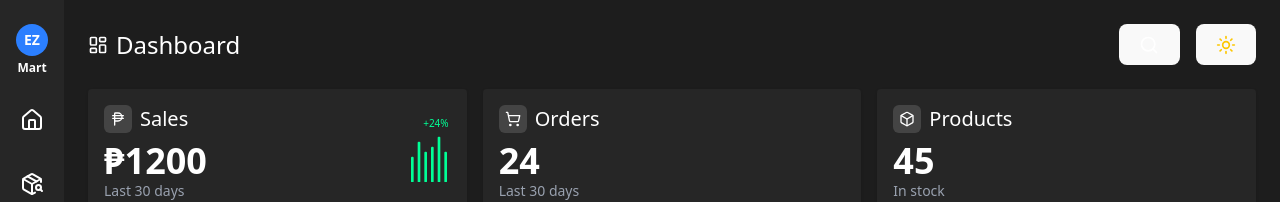
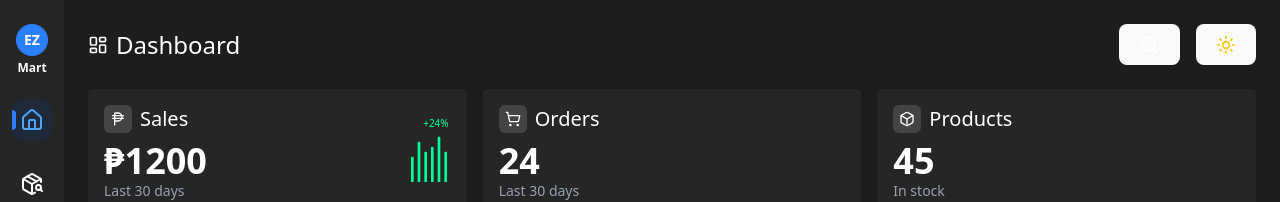
Before and after one commit to LeoDiD/ADMIN-MERN, a React app in the folder frontend/: page / in a window 1280 px wide. Shown: the top 202 px of the page. Built offline with nearby package versions, Linux system fonts and the light colour scheme; the HTML template or start-up script is replaced by a standard one.

Commit message:
add a active state highlighting effect in sidebar

```diff
--- a/frontend/src/components/DashboardSidebar.jsx
+++ b/frontend/src/components/DashboardSidebar.jsx
@@ -1,4 +1,5 @@
 import React from "react";
+import { useLocation } from "react-router-dom";
 import {
   Home,
   PackageSearch,
@@ -11,7 +12,7 @@ import {
 
 const navItems = [
   { icon: <Home />, label: "Home", path: "/" },
-  { icon: <PackageSearch />, label: "Products", path: "/Products" },
+  { icon: <PackageSearch />, label: "Products", path: "/products" },
   { icon: <ShoppingCart />, label: "Orders", path: "/orders" },
   { icon: <Users />, label: "Customer", path: "/customers" },
   { icon: <Pencil />, label: "Edit product", path: "/edit-product" },
@@ -27,6 +28,10 @@ const EZLogo = () => (
 );
 
 const Sidebar = () => {
+  // Get current location from React Router
+  const location = useLocation();
+  const currentPath = location.pathname;
+
   return (
     <aside style={{ backgroundColor: "#262626" }} className="w-16 h-full flex flex-col items-center py-6 shadow-md">
       {/* Logo with company name - Circle Profile Style */}
@@ -37,18 +42,43 @@ const Sidebar = () => {
         <span className="text-xs font-semibold text-white">Mart</span>
       </div>
 
-      {/* Nav */}
+      {/* Nav with Active State Highlighting */}
       <nav className="flex flex-col items-center space-y-6">
-        {navItems.map((item, index) => (
+        {navItems.map((item, index) => {
+          // Check if this item is active (current page)
+          // For home path, check for exact match
+          const isActive =
+            (item.path === "/" && currentPath === "/") ||
+            (item.path !== "/" && currentPath.startsWith(item.path));
+
+          return (
             <a
               key={index}
               href={item.path}
-            className="p-2 rounded-lg text-white hover:text-white hover:bg-gray-700 transition-all duration-300 ease-in-out"
+              className={`p-2 rounded-lg relative transition-all duration-300 ease-in-out
+                ${isActive
+                  ? "text-blue-400 bg-gray-800"
+                  : "text-white hover:text-white hover:bg-gray-700"
+                }`}
               title={item.label}
             >
-            {React.cloneElement(item.icon, { className: "w-6 h-6 text-white" })}
+              {/* Active indicator - blue pill on left side */}
+              {isActive && (
+                <span className="absolute left-0 top-1/2 transform -translate-y-1/2 w-1 h-5 bg-blue-500 rounded-r-full"></span>
+              )}
+
+              {/* Icon with active/inactive styling */}
+              {React.cloneElement(item.icon, {
+                className: `w-6 h-6 ${isActive ? "text-blue-400" : "text-white"}`
+              })}
+
+              {/* Label tooltip on hover */}
+              <span className="absolute left-full ml-2 px-2 py-1 bg-gray-800 text-xs rounded opacity-0 invisible group-hover:opacity-100 group-hover:visible transition-opacity whitespace-nowrap">
+                {item.label}
+              </span>
             </a>
-        ))}
+          );
+        })}
       </nav>
     </aside>
   );
```
Lines whose indentation alone changed are shown as unchanged.
